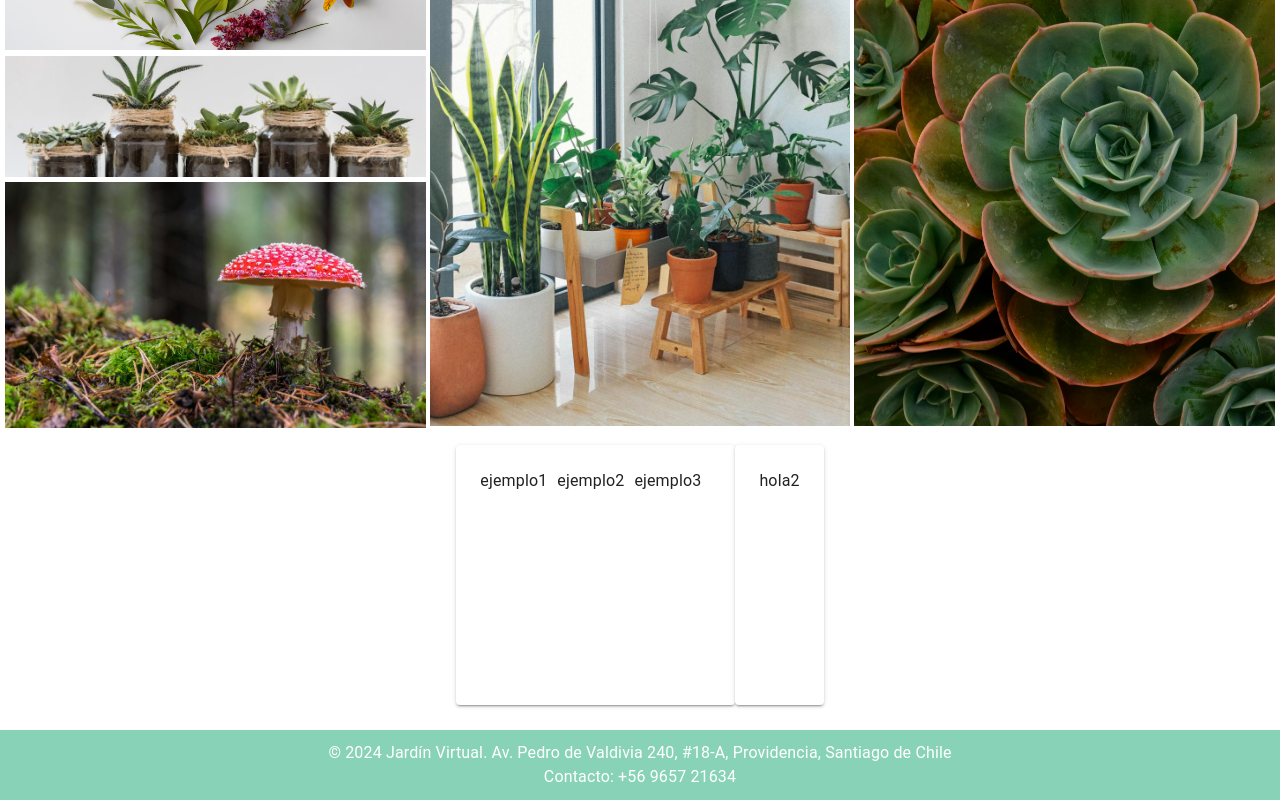
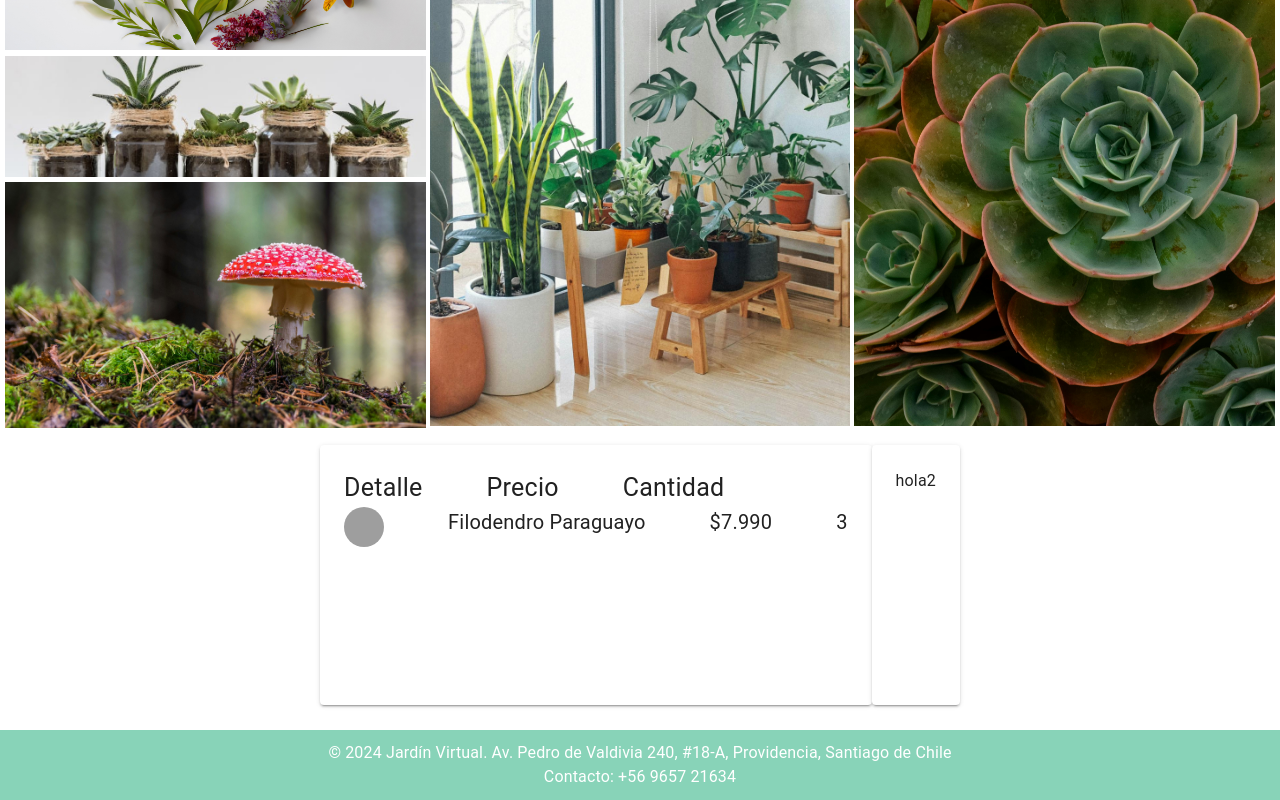
Before and after one commit to vanessadugarte/virtual-garden, a React (Create React App) app: page /home in a window 1280 px wide. Shown: the part 1197-1997 px from the top of the page. Built offline with nearby package versions, Linux system fonts and the light colour scheme; grey boxes are pictures that could not be loaded.

Commit message:
update paymentsummary

```diff
--- a/src/components/paymentSummary/PaymentSummary.jsx
+++ b/src/components/paymentSummary/PaymentSummary.jsx
@@ -1,5 +1,5 @@
 import React from 'react';
-import {Box, Grid, Paper, Typography} from "@mui/material";
+import {Avatar, Box, Grid, Paper, Typography} from "@mui/material";
 
 const PaymentSummary = () => {
     return (
@@ -14,18 +14,30 @@ const PaymentSummary = () => {
                 padding: 3,
             }}>
 
-                <Grid container>
-                    <Grid item>
-
+                <Grid container spacing={8}>
+                    <Grid item >
+                        <Typography sx={{fontSize:"25px"}}>Detalle</Typography>
                     </Grid>
                     <Grid item>
-                        <Typography sx={{marginRight:"10px"}}>ejemplo1</Typography>
+                        <Typography sx={{fontSize:"25px"}}>Precio</Typography>
                     </Grid>
                     <Grid item>
-                        <Typography sx={{marginRight:"10px"}}>ejemplo2</Typography>
+                        <Typography sx={{fontSize:"25px"}}>Cantidad</Typography>
+                    </Grid>
+                </Grid>
+
+                <Grid container spacing={8} sx={{fontSize:"15px"}}>
+                    <Grid item>
+                        <Avatar sx={{}} alt="Remy Sharp" src="https://mui.com/static/images/avatar/3.jpg" />
                     </Grid>
                     <Grid item>
-                        <Typography sx={{marginRight:"10px"}}>ejemplo3</Typography>
+                        <Typography sx={{fontSize:"20px"}}>Filodendro Paraguayo</Typography>
+                    </Grid>
+                    <Grid item>
+                        <Typography sx={{fontSize:"20px"}}>$7.990</Typography>
+                    </Grid>
+                    <Grid item>
+                        <Typography sx={{fontSize:"20px"}}>3</Typography>
                     </Grid>
                 </Grid>
 
```
